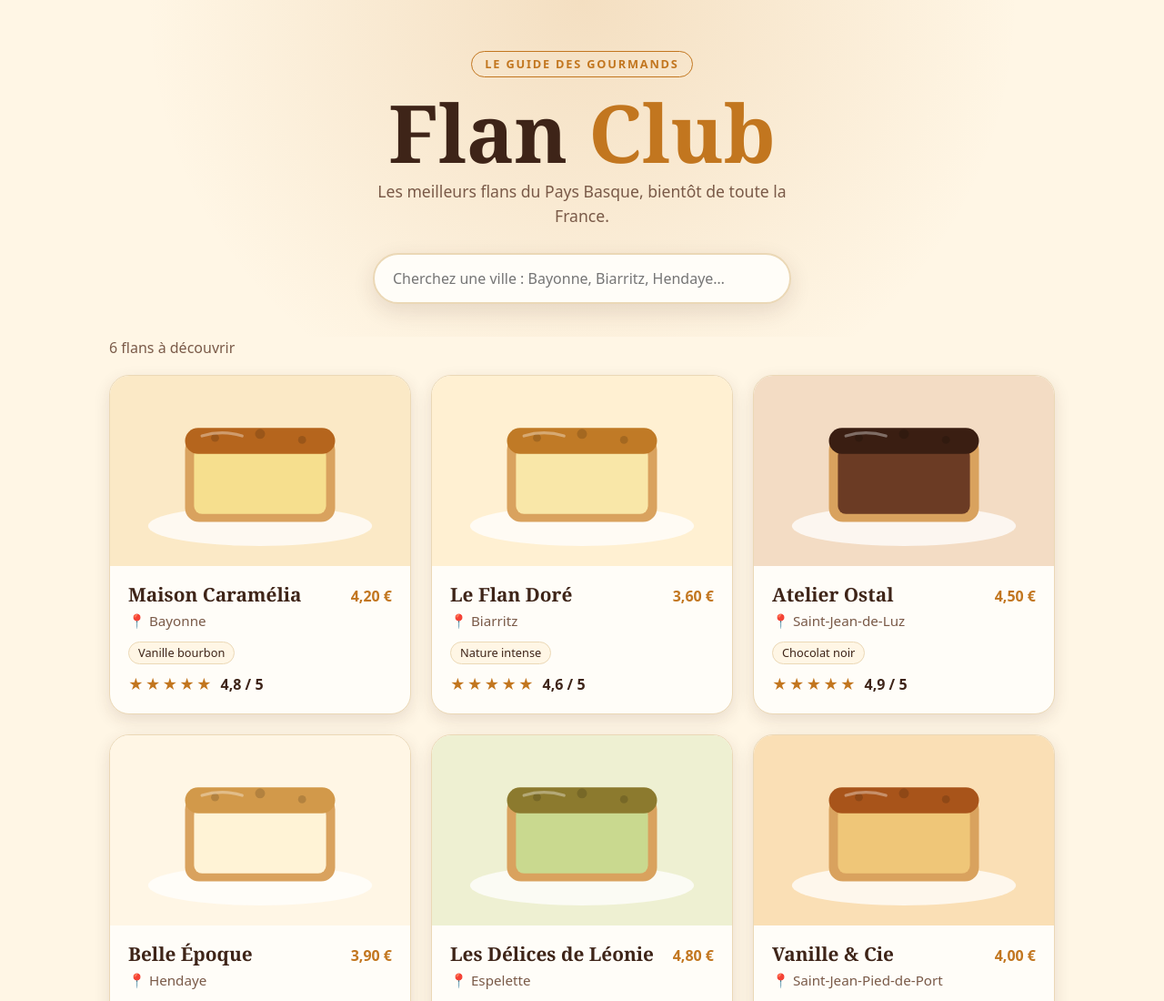
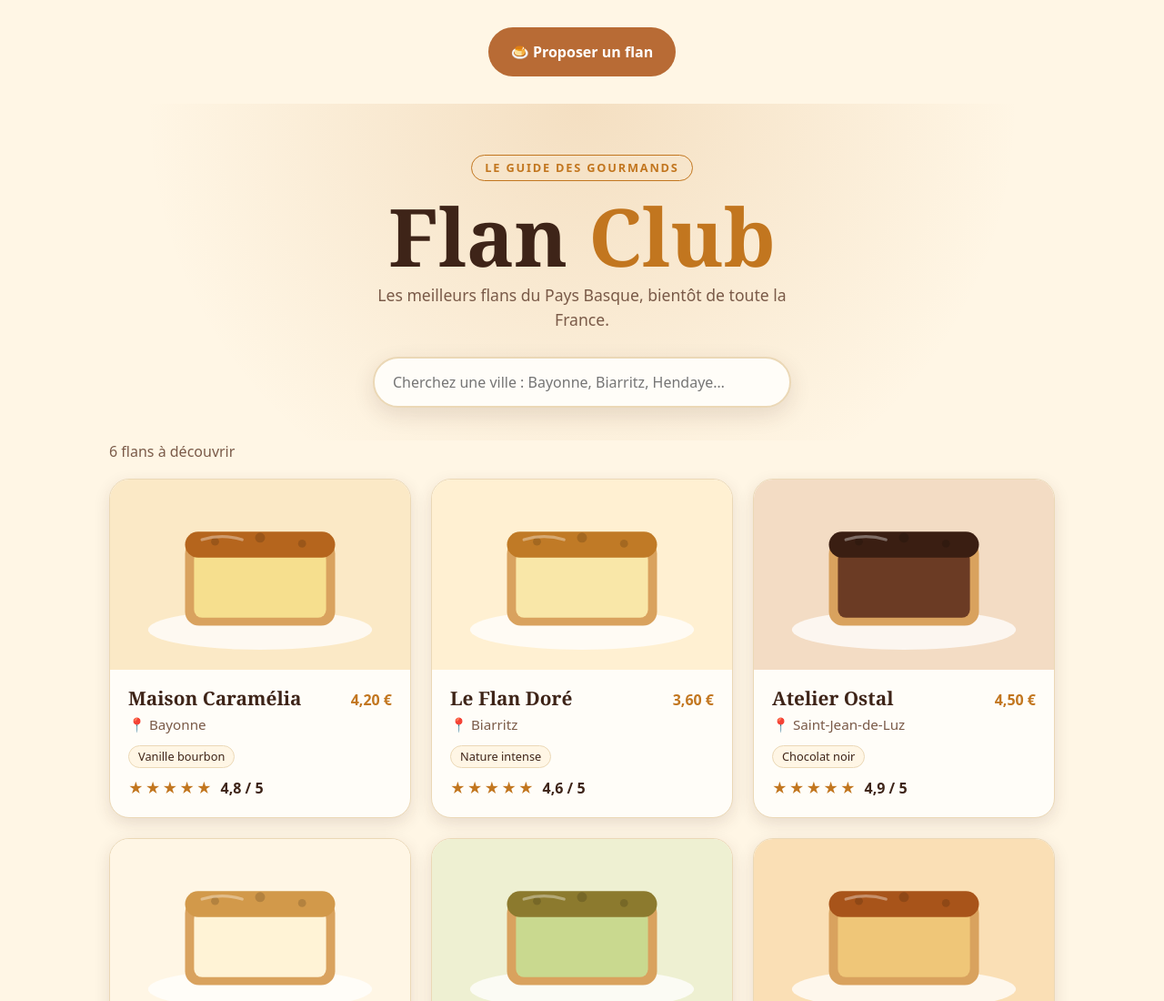
Before and after one commit to Maider-mi/Flan_club, a plain HTML site: page index.html in a window 1280 px wide. Shown: the top 1100 px of the page at 91% size. Drawn offline with Linux system fonts and the light colour scheme.

Commit message:
Ajout du bouton Proposer un flan

```diff
--- a/index.html
+++ b/index.html
@@ -6,6 +6,14 @@
   <title>Flan Club</title>
   <link rel="stylesheet" href="style.css">
 </head>
+
+<a href="https://docs.google.com/forms/d/e/1FAIpQLScXgtDvw31OvlD2ly0UMrAUGnpXPc7MJMw3K40vHbKZVQmLmg/viewform"
+   target="_blank"
+   rel="noopener noreferrer"
+   style="display:block; width:fit-content; margin:30px auto; padding:15px 25px; background:#b86b35; color:white; border-radius:30px; text-decoration:none; font-weight:bold;">
+  🍮 Proposer un flan
+</a>
+
 <body>
 
   <!-- L'en-tête : le titre et la barre de recherche -->
```
